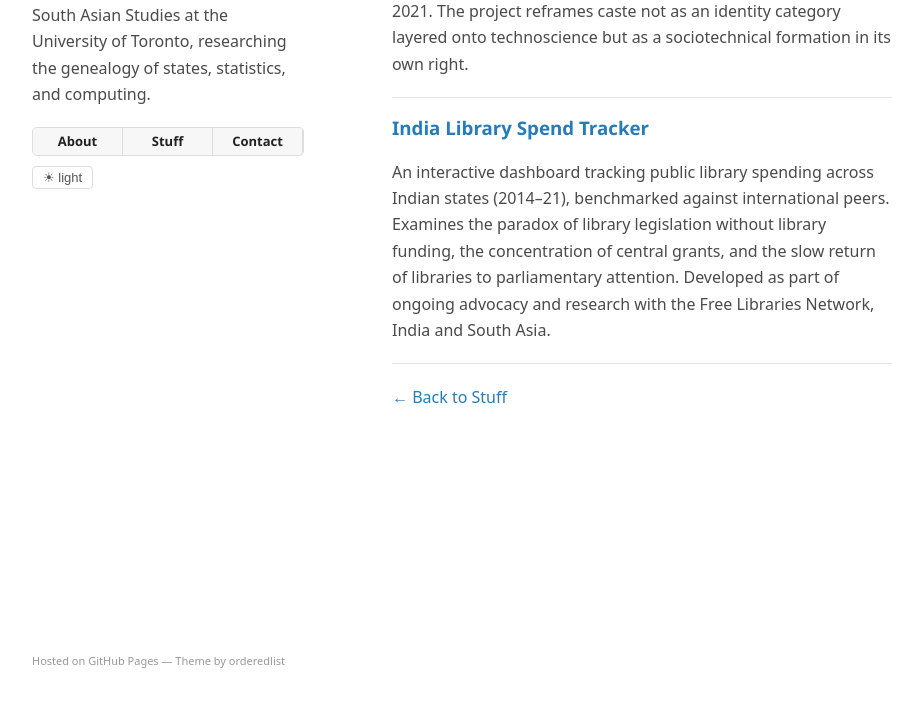
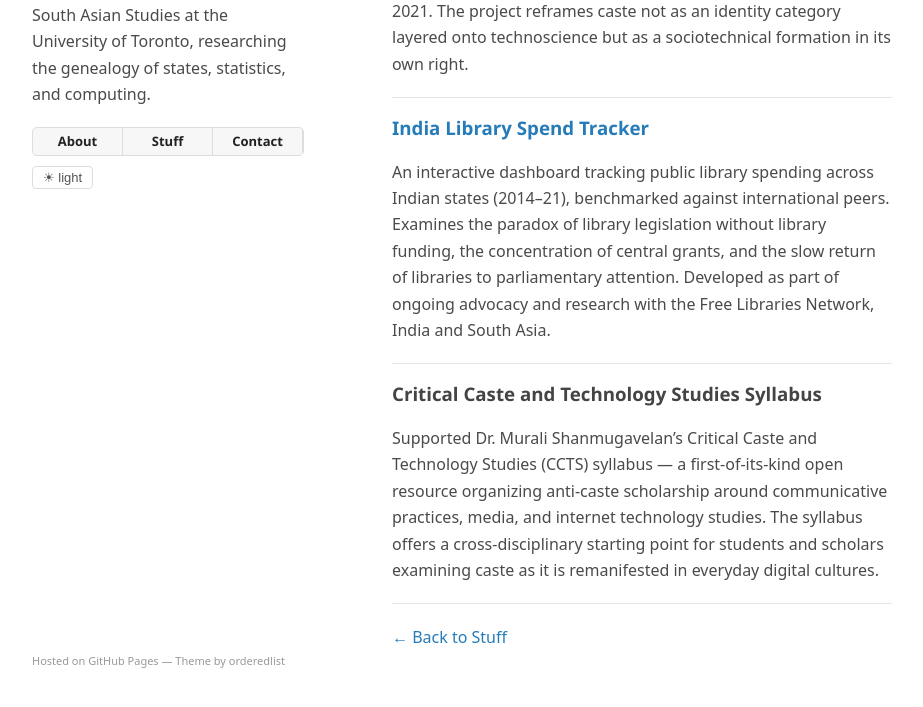
Before and after one commit to skishchampi/skishchampi.github.io, a Jekyll site: the page built from projects.md, in a window 1280 px wide and 1062 px high. Shown: the part 341-1048 px from the top of the window, without its empty margins (178-1101 px from the left). Built offline with Jekyll 4.4.1, drawn with Linux system fonts in a browser that asks for light colours; some web fonts are replaced.

Commit message:
Add CCTS syllabus to Projects
Credits Dr. Murali Shanmugavelan as creator; notes supporting role.

Co-Authored-By: Claude Opus 4.7 (1M context) <noreply@anthropic.com>

```diff
--- a/projects.md
+++ b/projects.md
@@ -24,4 +24,10 @@ An interactive dashboard tracking public library spending across Indian states (
 
 * * *
 
+### Critical Caste and Technology Studies Syllabus
+
+Supported Dr. Murali Shanmugavelan's Critical Caste and Technology Studies (CCTS) syllabus — a first-of-its-kind open resource organizing anti-caste scholarship around communicative practices, media, and internet technology studies. The syllabus offers a cross-disciplinary starting point for students and scholars examining caste as it is remanifested in everyday digital cultures.
+
+* * *
+
 [← Back to Stuff](/stuff/)
```
